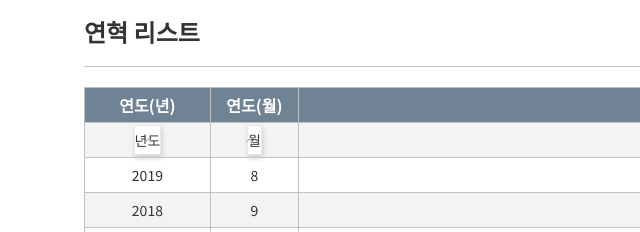
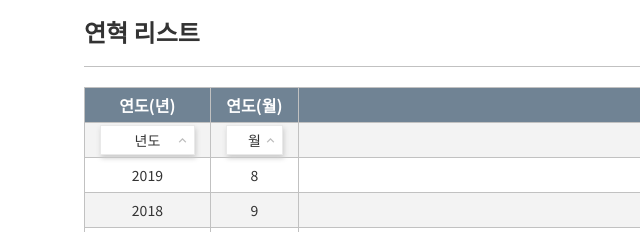
Before and after one commit to ShinYoonSeung/haeol, a plain HTML site: page admin_history.html in a window 1280 px wide. Shown: the part 88-320 px from the top of the page, 269-909 px from the left. Drawn offline with Linux system fonts and the light colour scheme.

Commit message:
css 수정

```diff
--- a/css/page.css
+++ b/css/page.css
@@ -359,7 +359,7 @@ span.img_title{display: block; margin-bottom: 45px; font-size: 24px; font-weight
 /*history*/
 tr.bg_gray{background-color: #F3F3F3;}
 
-.admin_content table.history_table .history_select{height: 30px; margin: 0 auto;}
+.admin_content table.history_table .history_select{width: 100%; height: 30px; margin: 0 auto;}
 .admin_content table.history_table .history_select span{display: block; line-height: 28px; padding: 0;}
 .admin_content table.history_table .history_select i{top: 7.5px; right: 5px;}
 .admin_content table.history_table .history_select ul{top: 30px;}
```
